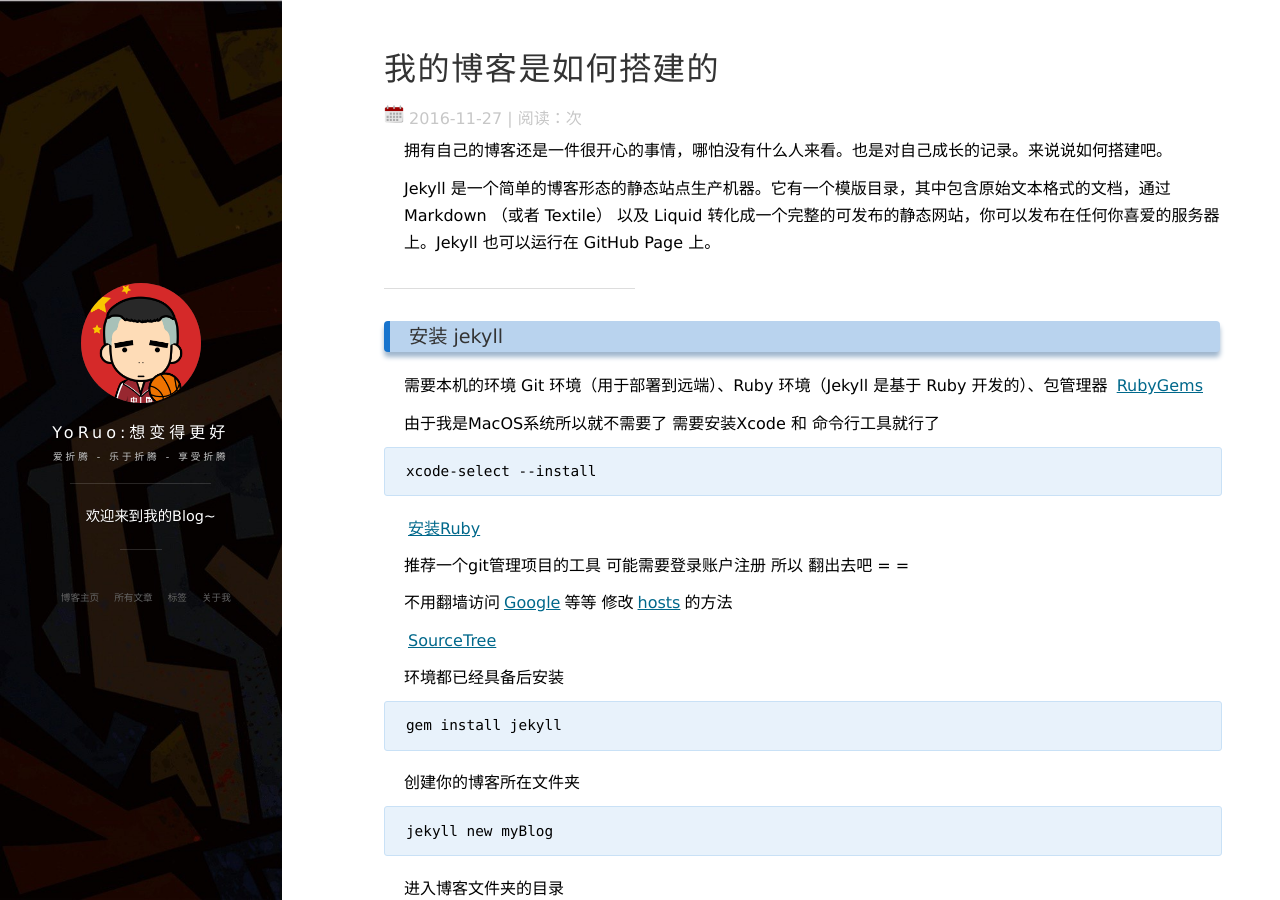
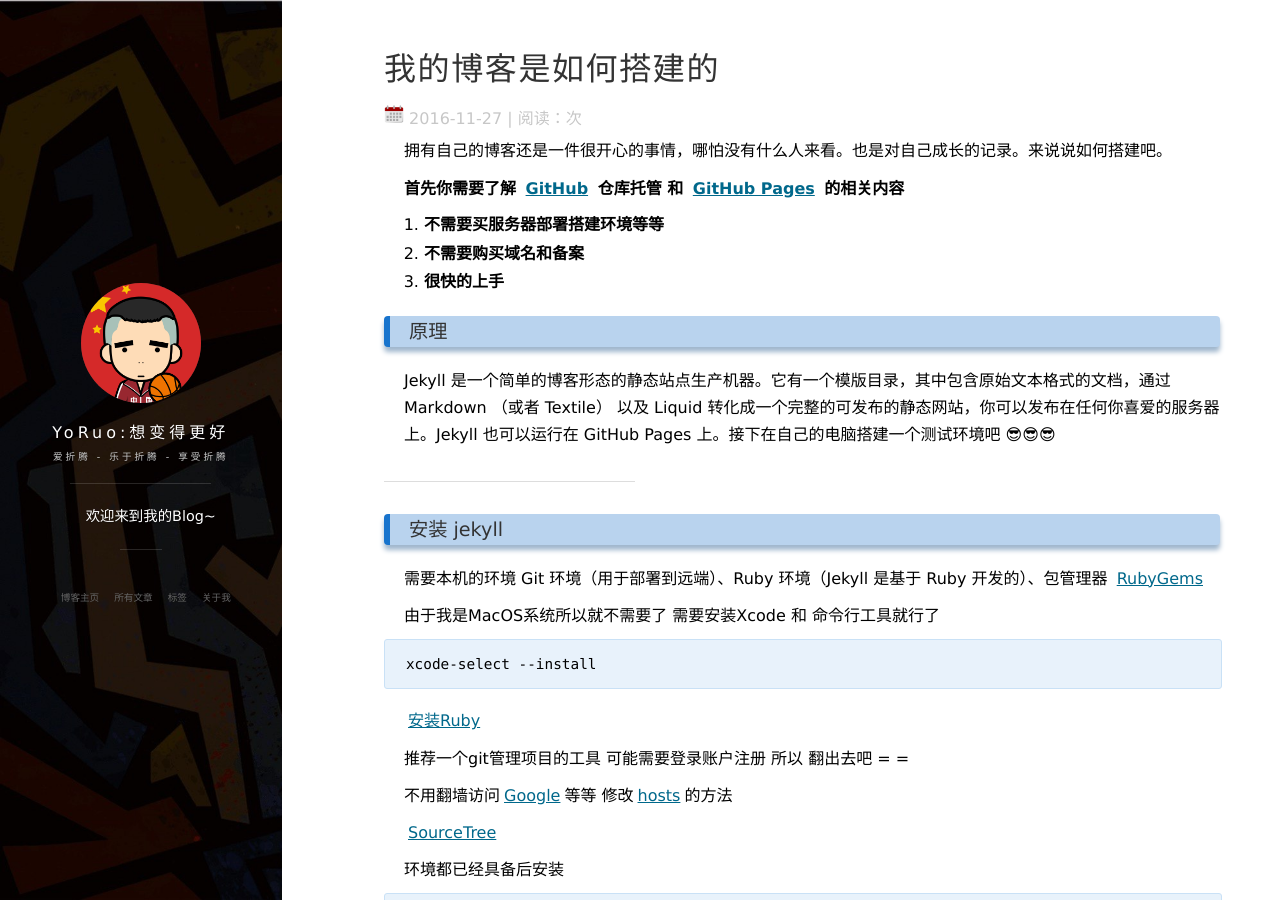
Before and after one commit to lxcsjk/lxcsjk.github.io, a Jekyll site: the page built from _posts/2016-11-27-我的博客是如何搭建的.md, in a window 1280 px wide and 900 px high. Built offline with Jekyll 4.4.1, drawn with Linux system fonts in a browser that asks for light colours; nearby versions of some CDN libraries; comment, search, counter and statistics services are not loaded.

Commit message:
修改部分内容

```diff
--- a/_posts/2016-11-27-我的博客是如何搭建的.md
+++ b/_posts/2016-11-27-我的博客是如何搭建的.md
@@ -8,7 +8,15 @@ tags: jekyll 博客
 
 拥有自己的博客还是一件很开心的事情，哪怕没有什么人来看。也是对自己成长的记录。来说说如何搭建吧。
 
-Jekyll 是一个简单的博客形态的静态站点生产机器。它有一个模版目录，其中包含原始文本格式的文档，通过 Markdown （或者 Textile） 以及 Liquid 转化成一个完整的可发布的静态网站，你可以发布在任何你喜爱的服务器上。Jekyll 也可以运行在 GitHub Page 上。
+**首先你需要了解 [GitHub](https://github.com) 仓库托管 和 [GitHub Pages](https://pages.github.com/) 的相关内容**
+
+1. **不需要买服务器部署搭建环境等等**
+2. **不需要购买域名和备案**
+3. **很快的上手**
+
+### 原理
+
+Jekyll 是一个简单的博客形态的静态站点生产机器。它有一个模版目录，其中包含原始文本格式的文档，通过 Markdown （或者 Textile） 以及 Liquid 转化成一个完整的可发布的静态网站，你可以发布在任何你喜爱的服务器上。Jekyll 也可以运行在 GitHub Pages 上。接下在自己的电脑搭建一个测试环境吧 😎😎😎
 
 ---
 
```
